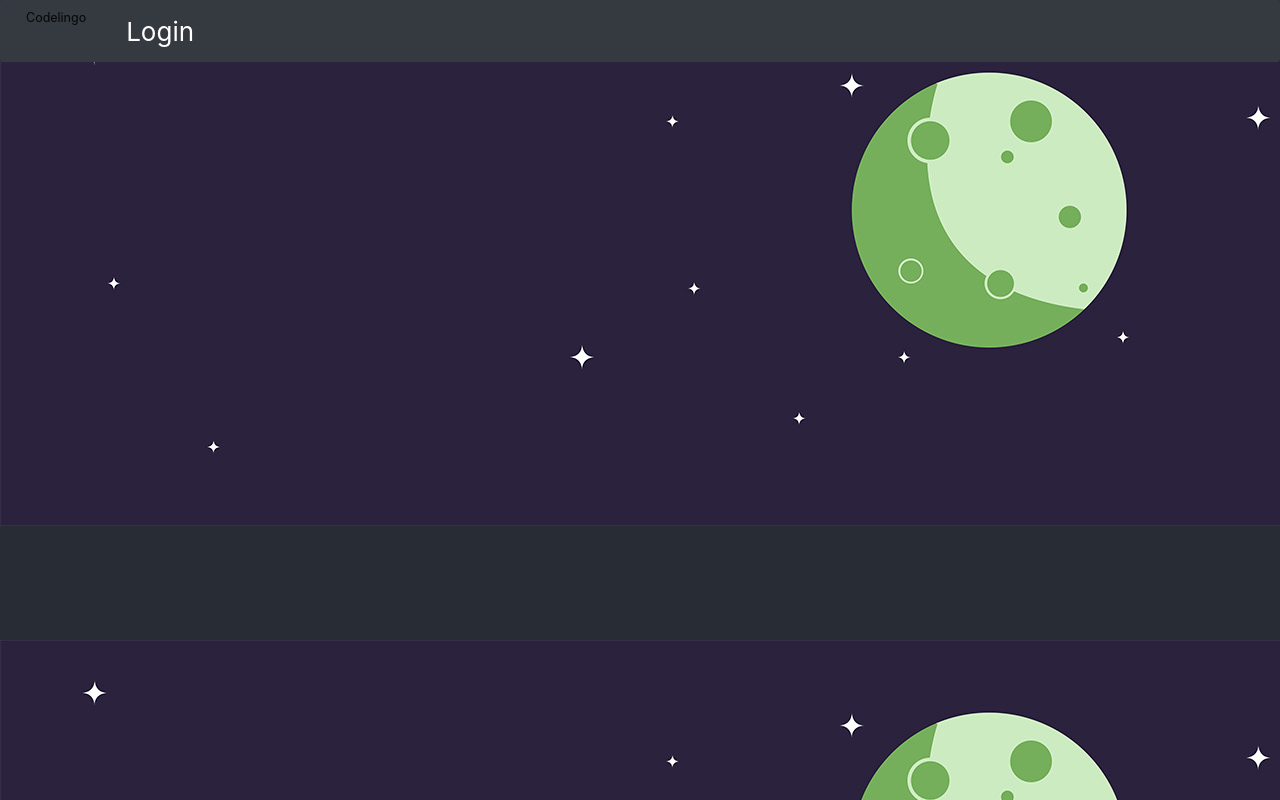
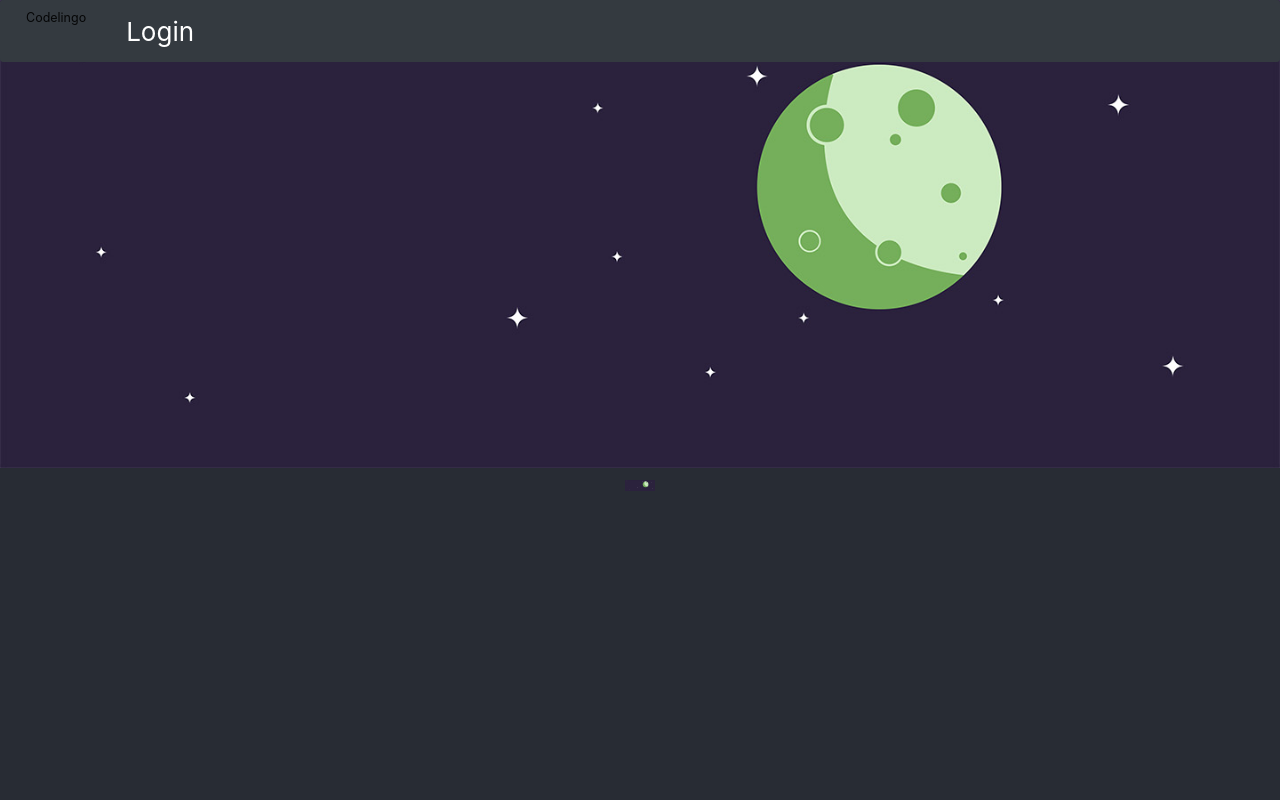
Before and after one commit to Aleks-gdb/Codelingo, a React (Create React App) app in the folder frontend/: page / in a window 1280 px wide. Shown: the top 800 px of the page. Built offline with nearby package versions, Linux system fonts and the light colour scheme.

Commit message:
Fix Header Stuff

```diff
--- a/frontend/src/App.css
+++ b/frontend/src/App.css
@@ -36,9 +36,26 @@
   float: right;
 }
 
+.home{
+  width:100%;
+}
+
 #header {
   background-image: url(./images/Space_background.jpg);
-  height: 80vh;
-  width: 100vw;
   background-repeat: no-repeat;
+  background-size: 100% auto;
 }
+
+@media screen and (min-width: 1440px) {
+  #header {
+    height: 80vh;
+  }
+}
+
+@media screen and (min-width:768px){
+  #header{
+    height:60vh;
+  }
+}
+
+@media screen and (min-width:)
--- a/frontend/src/pages/Header.js
+++ b/frontend/src/pages/Header.js
@@ -1,10 +1,13 @@
 import React, { Component } from "react";
 import space from "../images/Space_background.jpg";
 export default class Header extends Component {
-    render() {
-        return (
-            <div id ="header">
-            </div>
-        );
-    }
+  render() {
+    return (
+      <div id="header">
+        <div className="container-fluid">
+          <p></p>
+        </div>
+      </div>
+    );
+  }
 }
--- a/frontend/src/pages/Home.js
+++ b/frontend/src/pages/Home.js
@@ -5,7 +5,7 @@ import Header from './Header';
 export default class HomePage extends Component {
     render() {
         return (
-            <div>
+            <div className="home">
                 <Navigation />
                 <Header />
             </div>
```
